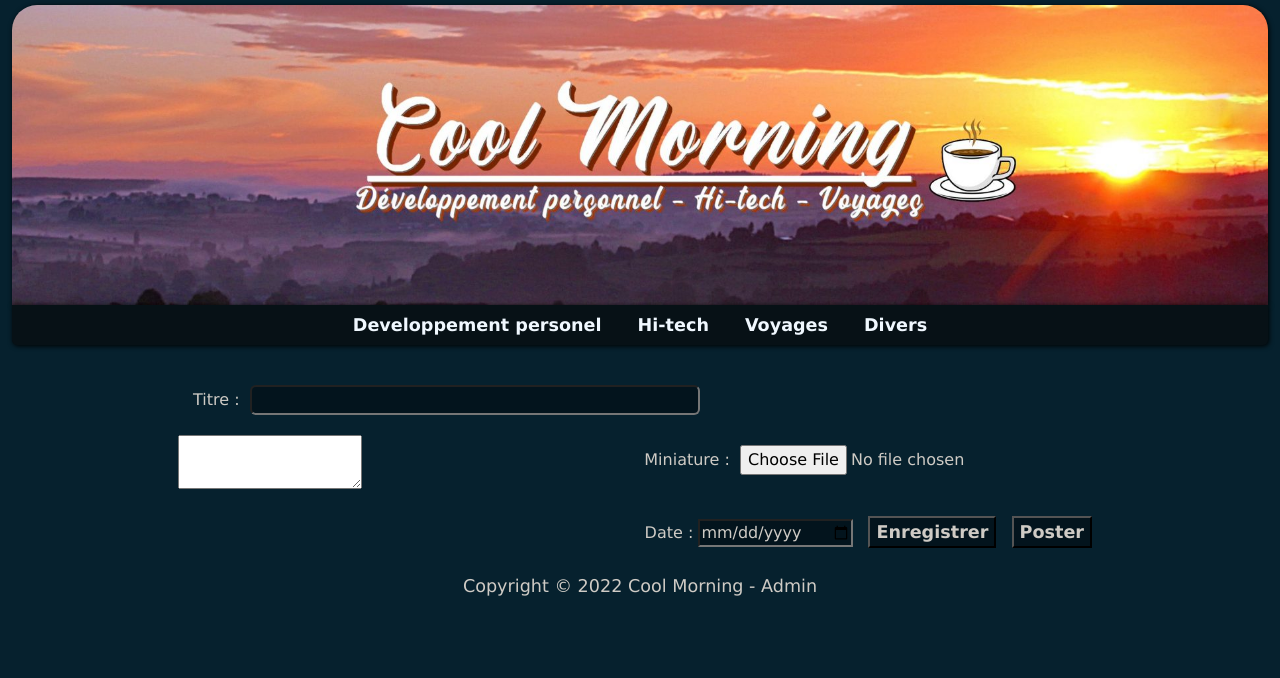
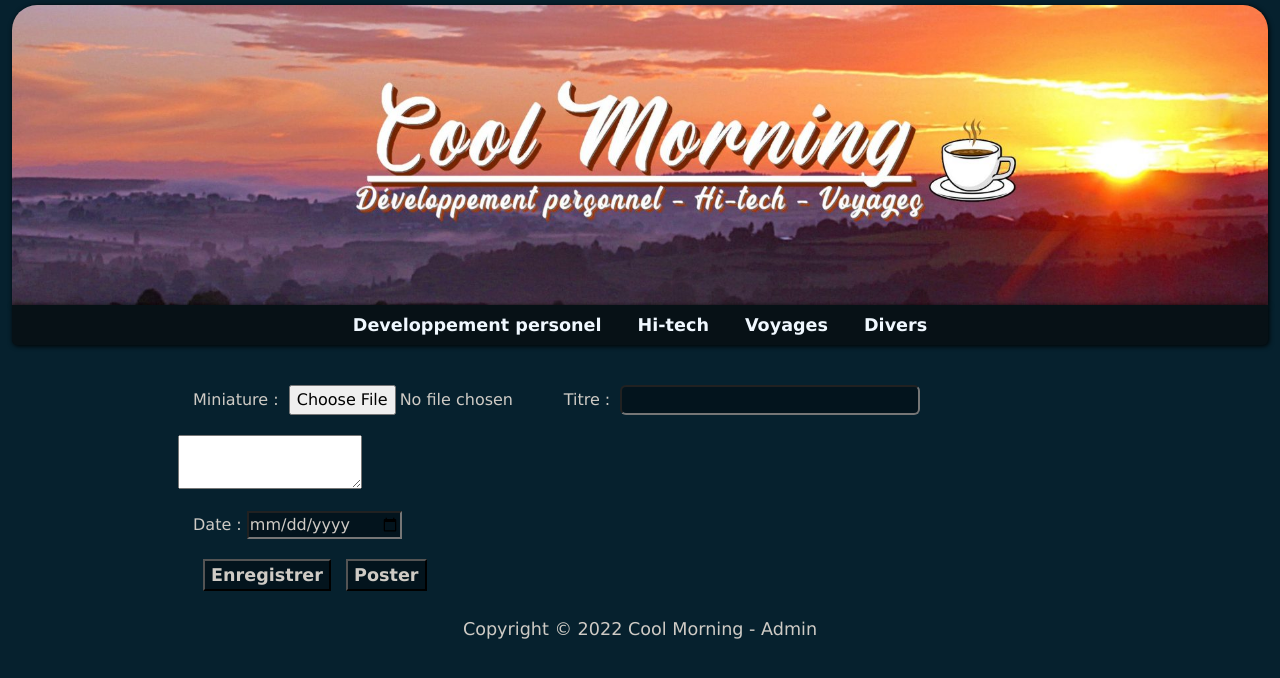
Before and after one commit to ArthurG24/blog, a Flask app: page /create in a window 1280 px wide. Shown: the top 678 px of the page. Run offline with Flask 2, Linux system fonts and the light colour scheme; some libraries are stand-ins or nearby versions.

Commit message:
added jinja/flask concept to display the list of articles. img are stored in filesystem and their path to db

```diff
--- a/application.py
+++ b/application.py
@@ -1,9 +1,18 @@
 from datetime import datetime
+import os
+from werkzeug.utils import secure_filename
 
-from flask import Flask, render_template, request
+
+from flask import Flask, render_template, request, Markup
 from flask_sqlalchemy import SQLAlchemy
 
 app = Flask(__name__)
+
+UPLOAD_FOLDER = 'static/img/thumbs'
+app.config['UPLOAD_FOLDER'] = UPLOAD_FOLDER
+app.config['MAX_CONTENT_LENGTH'] = 32 * 1024 * 1024
+ALLOWED_EXTENSIONS = set(['png', 'jpg', 'jpeg'])
+
 app.config['TEMPLATES_AUTO_RELOAD'] = True  # Used for development - check for changes in templates and static on reload
 
 app.config["SQLALCHEMY_TRACK_MODIFICATIONS"] = False
@@ -18,12 +27,25 @@ class Article(db.Model):
     date = db.Column(db.DateTime, nullable=False)
     posted = db.Column(db.Boolean, nullable=False)
     author = db.Column(db.String(50), nullable=False)
-    img = db.Column(db.Text, nullable=False)
+    img = db.Column(db.String, nullable=False)
+
+
+
+def allowed_file(filename):
+    return '.' in filename and \
+            filename.rsplit('.', 1)[1].lower() in ALLOWED_EXTENSIONS
 
 
 @app.route("/")
 def index():
-    return render_template("index.html")
+    list_texts = []
+    list_posts = Article.query.filter_by(posted=True).all()
+
+    for post in list_posts:
+        list_texts.append(Markup(post.text))
+
+    return render_template("index.html", articles=list_posts, texts=list_texts, zip=zip)
+
 
 @app.route("/create", methods=["POST", "GET"])
 def create():
@@ -32,8 +54,15 @@ def create():
 
     else:
         pic = request.files["thumb"]
-        date_selected = request.form.get("date")
-        date_object = datetime.strptime(date_selected, "%Y-%m-%d").date()
+        if pic and allowed_file(pic.filename):
+            filename = secure_filename(pic.filename)
+            pic.save(os.path.join(app.config['UPLOAD_FOLDER'], filename))
+            print(os.path.join(UPLOAD_FOLDER, filename))
+        else:
+            print("error")
+            # TO DO Error Page, Flask will raise an RequestEntityTooLarge exception if file too large (> 32 mb)
+
+        date_object = datetime.strptime(request.form.get("date"), "%Y-%m-%d").date()
 
         if request.form["submit_button"] == "Enregistrer":
             article = Article(
@@ -42,7 +71,7 @@ def create():
                 date = date_object,
                 posted = False,
                 author = "Arthur",  # To do
-                img = pic.read()
+                img = os.path.join(UPLOAD_FOLDER, filename),
             )
         else:
             article = Article(
@@ -51,7 +80,7 @@ def create():
                 date = date_object,
                 posted = True,
                 author = "Arthur",  # To do
-                img = pic.read()
+                img = os.path.join(UPLOAD_FOLDER, filename),
             )
 
 
--- a/static/styles/custom.css
+++ b/static/styles/custom.css
@@ -99,19 +99,19 @@ a:active {
     height: 40px;
     color: aliceblue;
     border-radius: 6px 6px 0px 0px;
-    padding-left: 35px;
+    padding-left: 25px;
     height: 50px;
 }
 
 .article-header h2 {
     font-family: Candara, Calibri, Segoe, Segoe UI, Optima, Arial, sans-serif;
     position: absolute;
-    margin-top: 10px;
+    margin-top: 7px;
     font-weight: bolder;
     display: inline;
 }
 
-.article-header h3 {
+.article-header p {
     font-family: Candara, Calibri, Segoe, Segoe UI, Optima, Arial, sans-serif;
     color: #cfcbc5;
     display: inline;
@@ -119,7 +119,7 @@ a:active {
     font-size: 1.1em;
     padding-top: 25px;
     padding-right: 15px;
-    margin-bottom: 0px;
+    margin-bottom: -2px;
 }
 
 .aside h2 {
@@ -143,7 +143,7 @@ a:active {
     box-shadow: 0px 0px 5px 4px #0d3e57;
 }
 
-.article p {
+.article .text {
     font-size: 1.2em;
     padding:10px 15px 10px 20px;
     letter-spacing: 0.5px;
@@ -162,6 +162,14 @@ a:active {
     border-radius: 10px;
     border: #0d3e57 solid;
     box-shadow: 1px 1px 5px black;
+}
+
+.col-md-3 {
+    padding:0;
+}
+
+.col-md-9 {
+    padding-left:0;
 }
 
 .create-article {
@@ -190,22 +198,50 @@ a:active {
     margin: 10px 15px 20px 0px;
 }
 
+
+@media (max-width: 1400px) {
+    .file-upload{
+        float: left;
+        margin-left: 15px;
+    }
+
+    .text-input {
+        width: 100%;
+        float: left;
+    }
+
+    .title-input {
+        width: 300px;
+    }
+
+    .finalize {
+        float: left !important;
+        margin-top: 15px;
+        margin-left: 15px;
+    }
+
+    .finalize-buttons {
+        display: block !important;
+    }
+}
+
 .file-input {
     padding-left: 5px;
 }
 
-.col-md-3 {
-    padding:0;
-}
 
-.col-md-9 {
-    padding-left:0;
+input[type=file] {
+    width: 250px;
 }
 
 .finalize {
     float: right;
     margin-right: 10px;
     clear: right;
+}
+
+.finalize-buttons {
+    display: inline;
 }
 
 input[type=submit] {
--- a/templates/create.html
+++ b/templates/create.html
@@ -14,21 +14,19 @@
       <input type="file" name="thumb" class="file-input">
     </div>
 
-    <div class="text">
+    <div class="text-input">
       <textarea name="text" placeholder="Commencez à écrire !">
       </textarea>
-    </div>
-
-    <div class="date-posted">
-
     </div>
 
     <div class="finalize">
       <label for="date">Date : </label>
       <input type="date" name="date">
 
-      <input type="submit" value="Enregistrer" name="submit_button">
-      <input type="submit" value="Poster" name="submit_button">
+      <div class="finalize-buttons">
+        <input type="submit" value="Enregistrer" name="submit_button">
+        <input type="submit" value="Poster" name="submit_button">
+      </div>
     </div>
 
   </form>
```
Also changed, not shown: index2.html (added, +49 -0 lines), templates/index.html (+19 -24 lines), blog.db, static/img/thumbs/172-1721843_relaxed-man-png-happy-man-transparent-png.png (added), static/img/thumbs/TV.jpg (added), static/img/thumbs/close-up-woman-typing-laptop-coffee-shop_23-2148022513.jpg (added), 3 other files.
